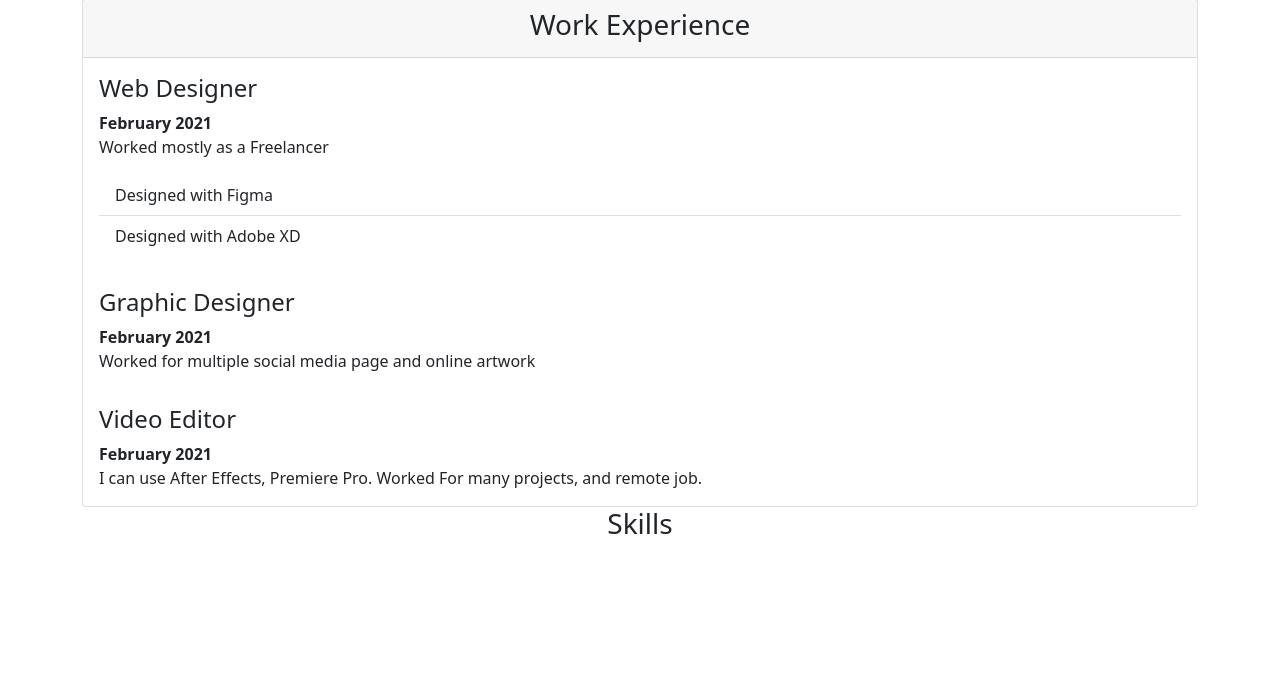
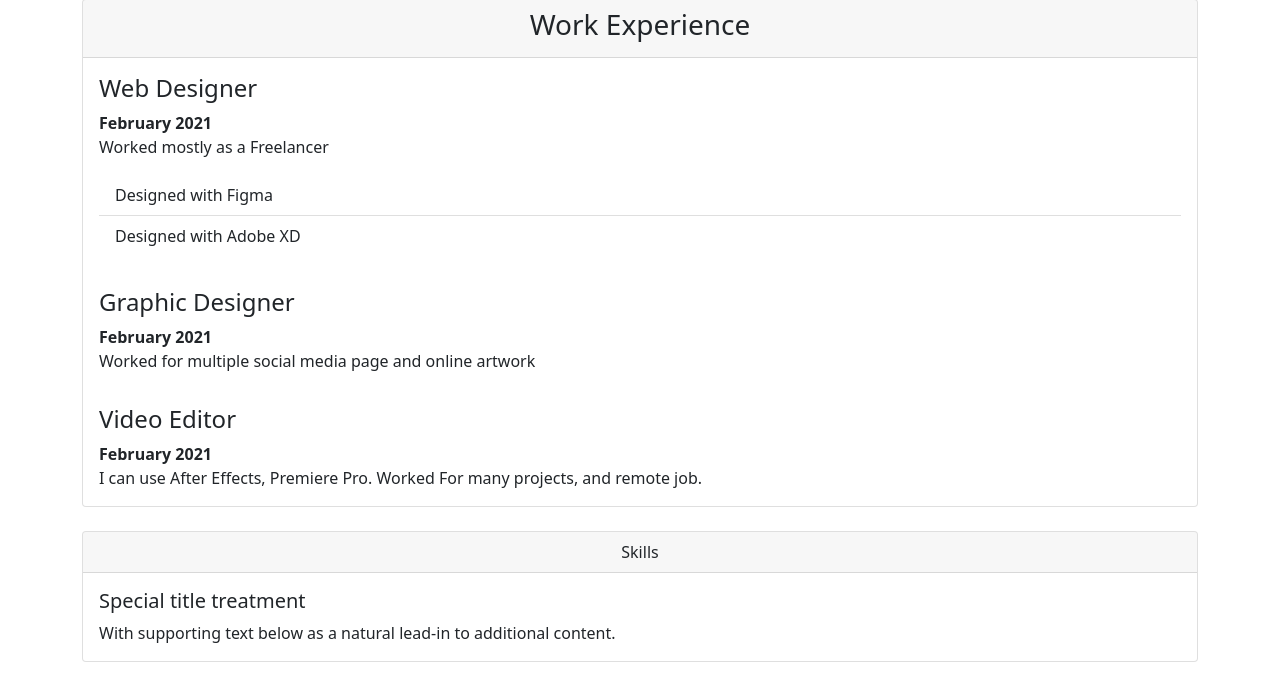
Before and after one commit to Yeiad-Explore/John-Snow-Portfolio-using-Django, a Django app: page / in a window 1280 px wide. Shown: the part 125-800 px from the top of the page. Run offline with Django 4.2, Linux system fonts and the light colour scheme.

Commit message:
Second Commit

```diff
--- a/templates/home.html
+++ b/templates/home.html
@@ -57,8 +57,17 @@
 
 
 
-<div class="container">
-    <h3 class="text-center">Skills</h3>
+<div class="container mt-4">
+    <div class="card">
+        <div class="card-header text-center">
+          Skills
+        </div>
+        <div class="card-body">
+          <h5 class="card-title">Special title treatment</h5>
+          <p class="card-text">With supporting text below as a natural lead-in to additional content.</p>
+
+        </div>
+      </div>
 
 </div>
 
```
